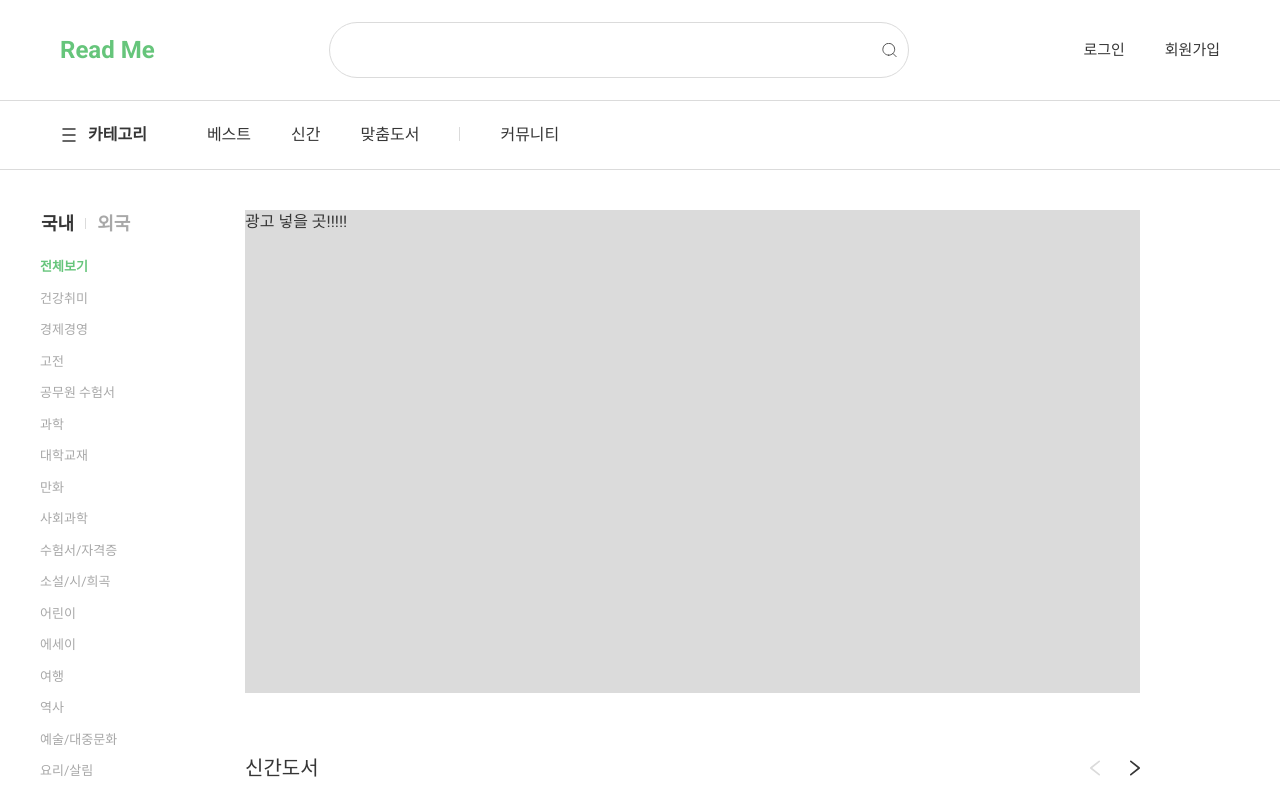
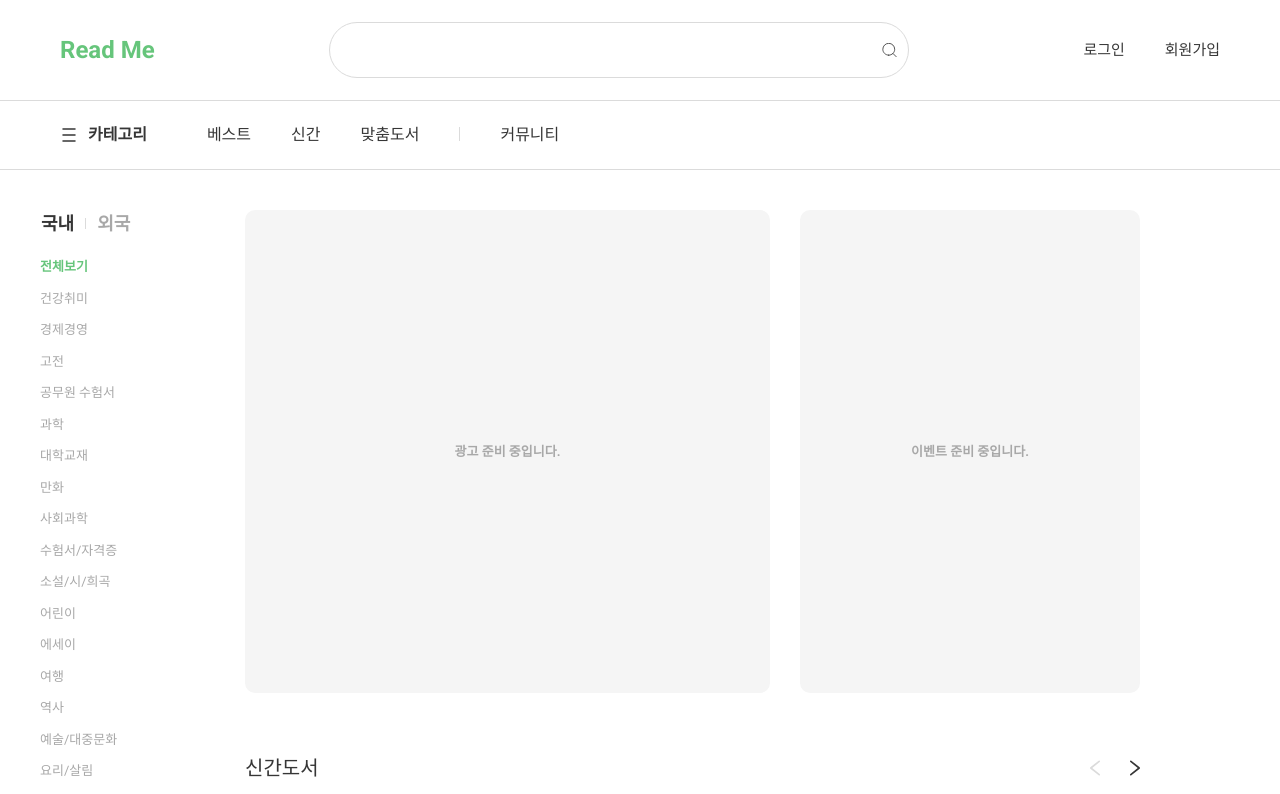
Before and after one commit to yunajoe/front_bookstore-README, a Next.js app: page /domestic in a window 1280 px wide. Shown: the top 794 px of the page. Built offline with nearby package versions, Linux system fonts and the light colour scheme.

Commit message:
feat: 이벤트 섹션 생성

```diff
--- /dev/null
+++ b/src/components/container/eventSection/eventSection.tsx
@@ -0,0 +1,37 @@
+import Image from "next/image";
+import Link from "next/link";
+
+interface EventSectionProps {
+  adsLink?: string;
+  adsImg?: string;
+  adsSizeClassName: string;
+  eventLink?: string;
+  eventImg?: string;
+  eventSizeClassName: string;
+}
+
+function EventSection({
+  adsLink,
+  adsImg,
+  adsSizeClassName,
+  eventLink,
+  eventImg,
+  eventSizeClassName,
+}: EventSectionProps) {
+  return (
+    <section className="flex-center gap-30 tablet:gap-20 mobile:gap-10 mobile:flex-col w-fit h-fit">
+      <Link href={adsLink || "/"} >
+        <div className={`rounded-[10px] bg-gray-5 flex-center relative ${adsSizeClassName}`}>
+          {adsImg ? <Image src={adsImg} alt="" fill /> : <span className="font-bold text-gray-2 text-[13px]">광고 준비 중입니다.</span>}
+      </div>
+      </Link>
+      <Link href={eventLink || "/"} >
+        <div className={`rounded-[10px] bg-gray-5 flex-center relative ${eventSizeClassName}`}>
+          {eventImg ? <Image src={eventImg} alt="" fill /> : <span className="font-bold text-gray-2 text-[13px]">이벤트 준비 중입니다.</span>}
+      </div>
+      </Link>
+    </section>
+  )
+}
+
+export default EventSection
--- a/src/pages/domestic/index.tsx
+++ b/src/pages/domestic/index.tsx
@@ -6,27 +6,16 @@ import { carouselMockData } from '../api/mock/carouselMock';
 import { responsive } from '@/utils/checkResponsiveEnv';
 import CategoryCarousel from '@/components/carousel/categoryCarousel';
 import CategoryBookList from '@/components/list/categoryBookList/categoryBookList';
+import EventSection from '@/components/container/eventSection/eventSection';
 
 export default function DomesticPage() {
   return (
     <div className='flex flex-col mobile:flex-center'>
       <SidebarLayout isDomestic={true}>
-
         <Spacing height={[0, 0, 20]} />
-
-      <article>
-        <div
-          role="temp"
-          className="h-[483px] w-[895px] bg-gray-1 mobile:h-[278px] mobile:w-[330px] tablet:h-[275px]
-            tablet:w-[511px]">
-          광고 넣을 곳!!!!!
-        </div>
-      </article>
-
+        <EventSection adsSizeClassName='w-[525px] h-[483px] tablet:w-297 tablet:h-275 mobile:w-330 mobile:h-178' eventSizeClassName='w-[340px] h-[483px] tablet:w-194 tablet:h-275 mobile:w-330 mobile:h-90'/>
         <Spacing height={[60, 40, 40]} />
-
         <CategoryCarousel data={carouselMockData} responsive={responsive} />
-
         <Spacing height={[120, 80, 80]} />
 
         <article className="flex flex-col gap-50 mobile:gap-20 tablet:gap-40">
@@ -38,9 +27,7 @@ export default function DomesticPage() {
         </article>
 
         <Spacing height={[120, 80, 80]} />
-
         <CategoryBookList />
-
       </SidebarLayout>
     </div>
   );
```
Lines whose indentation alone changed are shown as unchanged.
